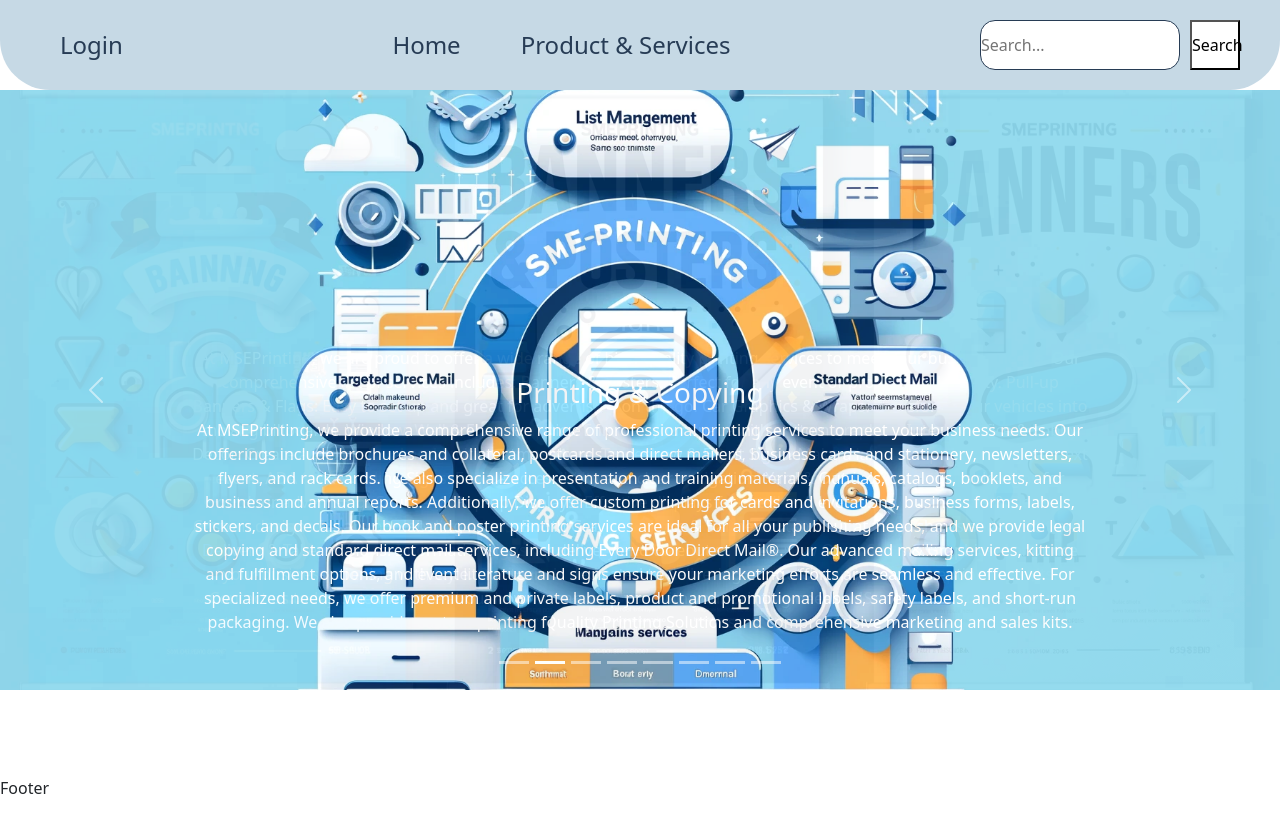
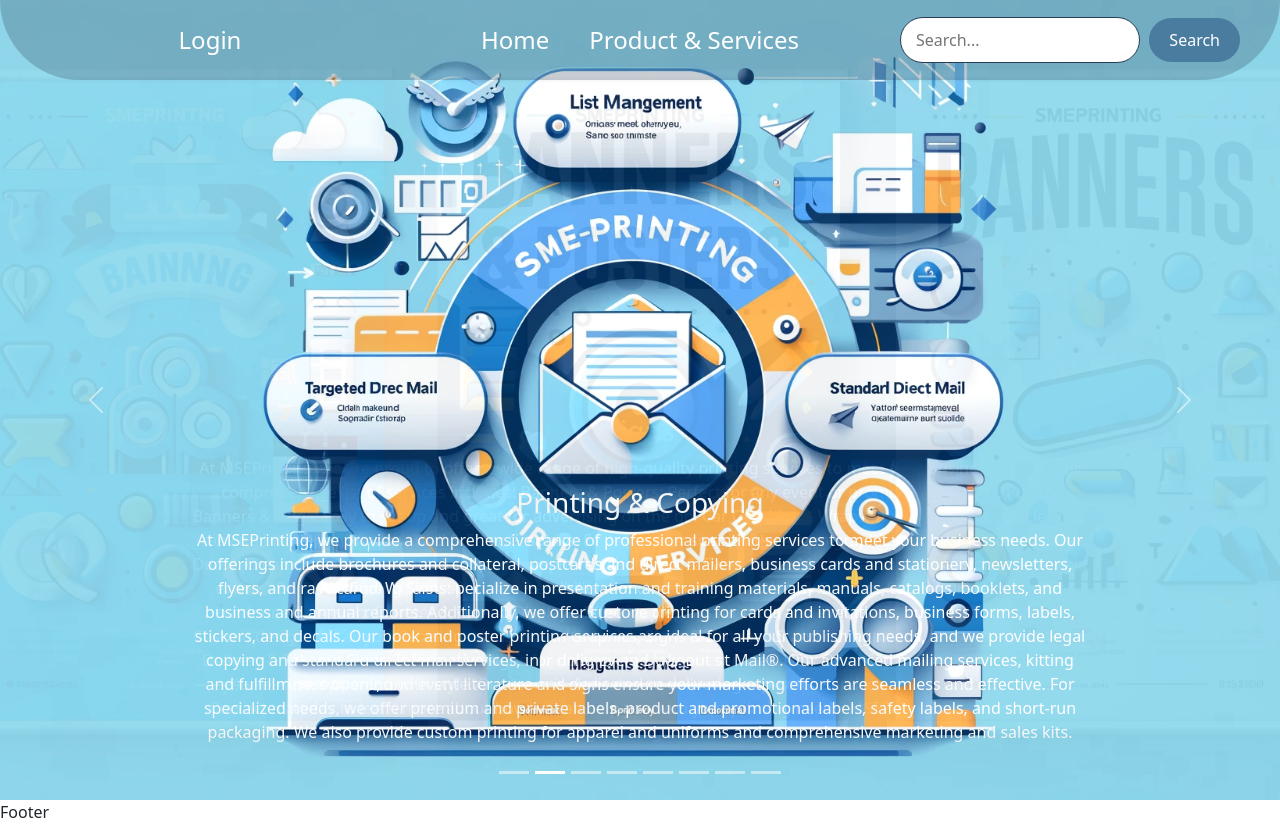
Before and after one commit to sabaPhruidze/mseprinting, a React (Vite) app: page / in a window 1280 px wide. Before the commit the page ends 800 px from the top, so only its background shows below. Built offline with nearby package versions, Linux system fonts and the light colour scheme.

Commit message:
I think I like the design and will not change it , but I have to continue header part, because it must have also send a file and request a quote

```diff
--- a/src/Root.tsx
+++ b/src/Root.tsx
@@ -1,8 +1,13 @@
-import { createContext, useReducer, ReactNode } from "react";
+import { createContext } from "react";
 import { ThemeProvider } from "styled-components";
 import UseReducerComponent from "./importantparts/UseReducerComponent";
 import { GlobalStyle } from "./style/GlobalStyle";
-import { RootContainer, RootOutlet } from "./style/RootStyle";
+import {
+  RootContainer,
+  RootOutlet,
+  RootHeader,
+  RootFooter,
+} from "./style/RootStyle";
 import { defaultTheme } from "./style/Themes";
 import Header from "./outsideoutlet/Header";
 import { Outlet } from "react-router-dom";
@@ -27,11 +32,15 @@
       <ThemeProvider theme={defaultTheme}>
         <RootContainer>
           <GlobalStyle />
-          <Header />
+          <RootHeader>
+            <Header />
+          </RootHeader>
           <RootOutlet>
             <Outlet />
           </RootOutlet>
-          <Footer />
+          <RootFooter>
+            <Footer />
+          </RootFooter>
         </RootContainer>
       </ThemeProvider>
     </rootContext.Provider>
--- a/src/importantparts/CarouselComponent.tsx
+++ b/src/importantparts/CarouselComponent.tsx
@@ -13,7 +13,7 @@
             className="d-block w-100"
             src={data.image}
             alt={data.alt}
-            style={{ width: "100%", height: "600px", objectFit: "cover" }}
+            style={{ width: "100%", height: "100vh", objectFit: "cover" }}
           />
           <Carousel.Caption>
             <h3>{data.title}</h3>
--- a/src/outsideoutlet/Header.tsx
+++ b/src/outsideoutlet/Header.tsx
@@ -3,12 +3,13 @@
   HeaderContainer,
   HeaderButton,
   ButtonGroup,
+  HeaderButtonLogin,
 } from "../style/HeaderStyles";
 
 export default function Header() {
   return (
     <HeaderContainer>
-      <HeaderButton>Login</HeaderButton>
+      <HeaderButtonLogin>Login</HeaderButtonLogin>
       <ButtonGroup>
         <HeaderButton>Home</HeaderButton>
         <HeaderButton>Product & Services</HeaderButton>
--- a/src/style/HeaderStyles.tsx
+++ b/src/style/HeaderStyles.tsx
@@ -3,46 +3,67 @@
 
 export const HeaderContainer = styled.div`
   width: 100%;
-  height: 90px;
-  background-color: ${(props) => props.theme.LightBlue};
+  height: 80px;
+  background-color: ${(props) => props.theme.DarkBlueOpacity};
   display: flex;
   flex-direction: row;
   justify-content: space-between;
   align-items: center;
   padding: 0 40px;
-  border-radius: 0 0 50px 50px;
+  border-radius: 0 0 80px 80px;
 `;
 
 export const HeaderButton = styled.button`
   padding: 10px 20px;
-  color: ${(props) => props.theme.DarkBlue};
+  color: ${(props) => props.theme.White};
   font-size: 24px;
   border: 0;
   background-color: rgba(0, 0, 0, 0);
 `;
+export const HeaderButtonLogin = styled(HeaderButton)`
+  width: 340px;
+`;
 
 export const ButtonGroup = styled.div`
   display: flex;
-  gap: 20px;
+  justify-content: space-between;
 `;
 
 // search engine
 export const SearchEngineContainer = styled.div`
-  width: 260px;
-  height: 100%;
+  width: 340px;
   display: flex;
   flex-direction: row;
   justify-content: space-between;
   align-items: center;
-`;
-export const SearchEngineInput = styled.input`
-  width: 200px;
-  height: 50px;
-  border: 1px solid ${(props) => props.theme.DarkBlue};
+  text-align: center;
   border-radius: 15px;
 `;
+
+export const SearchEngineInput = styled.input`
+  width: 240px;
+  padding: 10px 15px;
+  border: 1px solid ${(props) => props.theme.DarkBlue};
+  border-radius: 25px;
+  font-size: 16px;
+
+  &:focus {
+    border: 3px solid ${(props) => props.theme.SkyNeon};
+    outline: 0;
+  }
+`;
+
 export const SearchEngineButton = styled.button`
-  width: 50px;
-  height: 50px;
-  background-color: ${(props) => props.theme.White};
+  padding: 10px 20px;
+  background-color: ${(props) => props.theme.MediumBlue};
+  color: ${(props) => props.theme.White};
+  border: none;
+  border-radius: 25px;
+  cursor: pointer;
+  font-size: 16px;
+  transition: background-color 0.3s;
+
+  &:hover {
+    background-color: ${(props) => props.theme.DarkBlue};
+  }
 `;
--- a/src/style/RootStyle.tsx
+++ b/src/style/RootStyle.tsx
@@ -5,6 +5,23 @@
   flex-direction: column;
   min-height: 100vh;
 `;
+
+export const RootHeader = styled.div`
+  position: sticky;
+  top: 0;
+  left: 0;
+  z-index: 3;
+  width: 100%;
+`;
+
 export const RootOutlet = styled.div`
-  flex: 1;
+  flex: 1; // This will make the outlet take the remaining space below the header
+  z-index: 2;
+  width: 100%;
+  margin-top: -80px; // Adjust this value based on the height of your header
 `;
+
+export const RootFooter = styled.div`
+  width: 100%;
+  z-index: 3;
+`;
--- a/src/style/Themes.tsx
+++ b/src/style/Themes.tsx
@@ -1,8 +1,10 @@
 export const defaultTheme = {
   DarkBlue: "#273C55",
+  DarkBlueOpacity: "#273c5541",
   LightBlue: "#93b6ce85",
   DarkGrey: "#595D6E",
   LightGrey: "#D3D9E3",
   White: "#FFFFFF",
   MediumBlue: "#4A7CA0",
+  SkyNeon: "#00d4eb",
 };
```
Also changed, not shown: src/importantparts/SearchEngine.tsx (+7 -7 lines).
